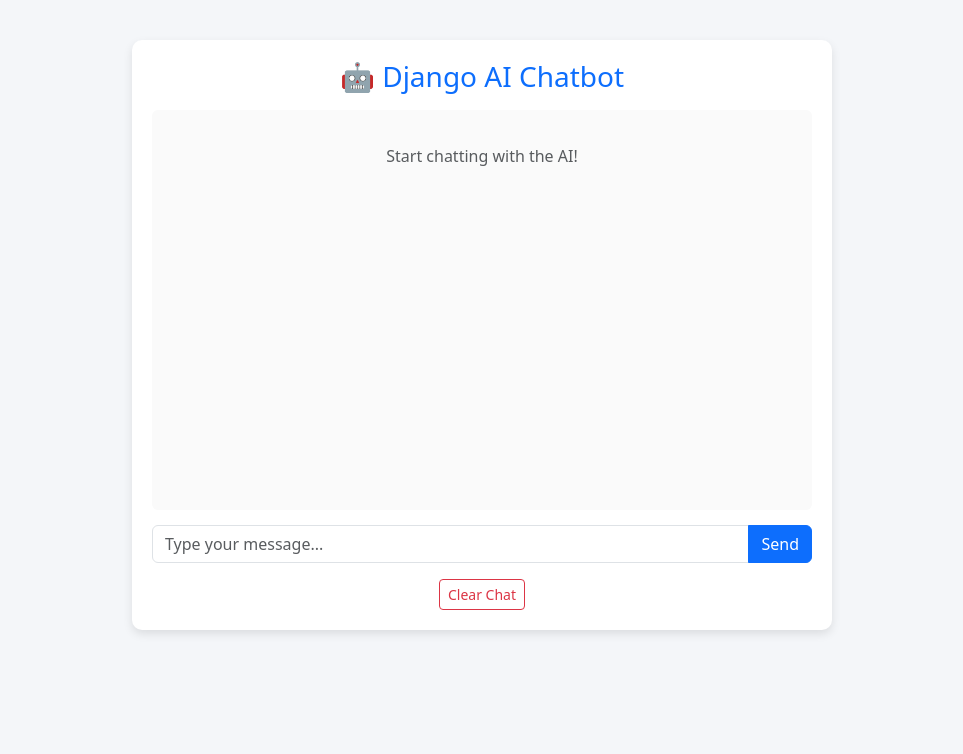
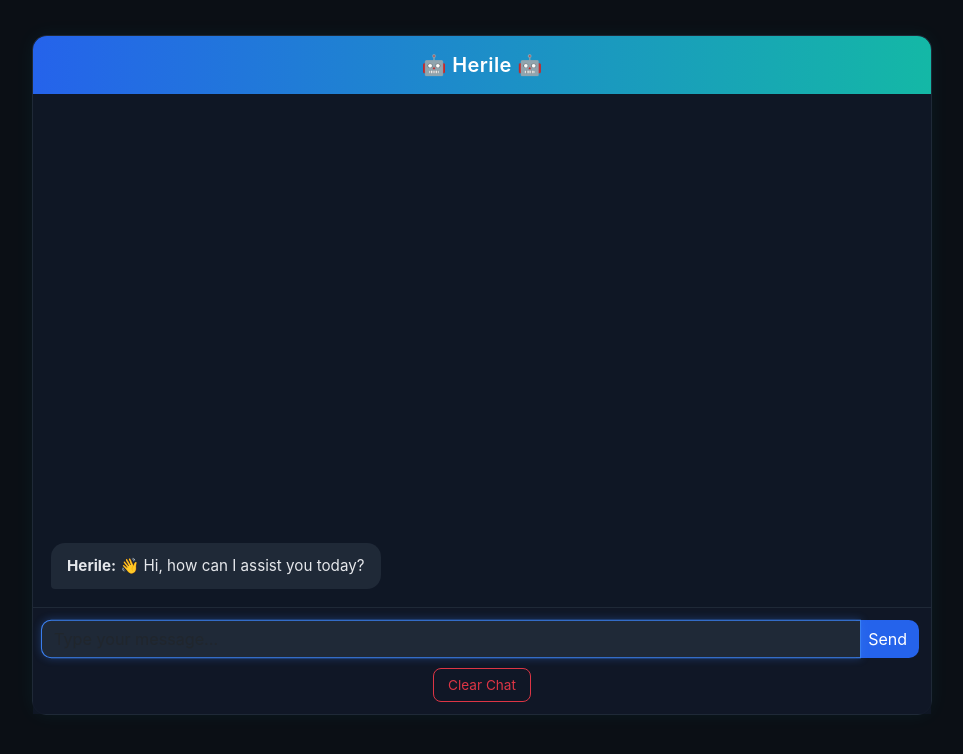
Before and after one commit to OMKAR-RASTOGI/ChatBot, a Django app: page / in a window 1280 px wide. Shown: the top 754 px of the page, without its empty margins (158-1121 px from the left). Run offline with Django 4.2, Linux system fonts and the light colour scheme; some libraries are stand-ins or nearby versions.

Commit message:
Updated UI

```diff
--- a/chat/templates/chat/chat.html
+++ b/chat/templates/chat/chat.html
@@ -4,72 +4,211 @@
     <meta charset="UTF-8">
     <title>AI Chatbot</title>
     <meta name="viewport" content="width=device-width, initial-scale=1">
-    <!-- Bootstrap CDN -->
+
     <link href="https://cdn.jsdelivr.net/npm/bootstrap@5.3.0/dist/css/bootstrap.min.css" rel="stylesheet">
+
     <style>
         body {
-            background: #f4f6f9;
+            background-color: #0b0f15; /* Removed image, kept dark background */
+            color: #e6e6e6;
+            font-family: "Inter", sans-serif;
         }
+
         .chat-container {
-            max-width: 700px;
-            margin: 40px auto;
-            background: white;
+            max-width: 900px;
+            margin: 35px auto;
+            background: rgba(17, 24, 39, 0.93);
+            border-radius: 14px;
+            height: 85vh;
+            display: flex;
+            flex-direction: column;
+            border: 1px solid #1f2937;
+            box-shadow: 0 0 20px rgba(0, 255, 255, 0.05);
+            backdrop-filter: blur(6px);
+        }
+
+        .chat-header {
+            background: linear-gradient(90deg, #2563eb, #14b8a6);
+            color: white;
+            border-radius: 14px 14px 0 0;
+            padding: 14px;
+            text-align: center;
+            font-size: 1.25rem;
+            font-weight: 600;
+            letter-spacing: 0.4px;
+        }
+
+        .chat-box {
+            flex: 1;
+            overflow-y: auto;
+            display: flex;
+            flex-direction: column-reverse;
+            padding: 18px;
+            gap: 12px;
+            scroll-behavior: smooth;
+        }
+
+        .msg {
+            max-width: 75%;
+            padding: 12px 16px;
+            border-radius: 14px;
+            line-height: 1.45;
+            font-size: 0.95rem;
+            animation: fadeIn 0.35s ease-in-out;
+        }
+
+        .user-msg {
+            background: #1e3a8a;
+            align-self: flex-end;
+            border-bottom-right-radius: 4px;
+            color: #dbeafe;
+        }
+
+        .bot-msg {
+            background: #1f2937;
+            align-self: flex-start;
+            border-bottom-left-radius: 4px;
+            color: #e5e7eb;
+        }
+
+        @keyframes fadeIn {
+            from { opacity: 0; transform: translateY(8px); }
+            to { opacity: 1; transform: translateY(0); }
+        }
+
+        .chat-input-section {
+            padding: 12px;
+            border-top: 1px solid #1f2937;
+            background: rgba(17, 24, 39, 0.85);
+        }
+
+        .form-control {
+            background: #1f2937;
+            border: 1px solid #334155;
+            color: white;
             border-radius: 10px;
-            padding: 20px;
-            box-shadow: 0px 4px 10px rgba(0,0,0,0.1);
         }
-        .chat-box {
-            height: 400px;
-            overflow-y: auto;
-            padding: 10px;
-            background: #fafafa;
-            border-radius: 6px;
-            margin-bottom: 15px;
+
+        .form-control:focus {
+            background: #1f2937;
+            color: white;
+            border-color: #3b82f6;
+            box-shadow: 0 0 8px #3b82f655;
+            transform: scale(1.01);
+            transition: 0.15s ease-in-out;
         }
-        .user-msg {
-            background: #d1e7dd;
-            padding: 10px 15px;
-            border-radius: 12px;
-            margin: 8px 0;
-            text-align: right;
+
+        .btn-primary {
+            background: #2563eb;
+            border: none;
+            border-radius: 10px;
+            transition: 0.2s;
         }
-        .bot-msg {
-            background: #e2e3e5;
-            padding: 10px 15px;
-            border-radius: 12px;
-            margin: 8px 0;
-            text-align: left;
+        .btn-primary:hover {
+            background: #1d4ed8;
+            transform: scale(1.03);
+        }
+
+        .clear-btn {
+            margin-top: 10px;
+            border-radius: 8px;
+            font-size: 0.85rem;
+            padding: 6px 14px;
         }
     </style>
 </head>
+
 <body>
-    <div class="chat-container">
-        <h3 class="text-center mb-3 text-primary">🤖 Django AI Chatbot</h3>
-        <div class="chat-box">
-    {% for msg in chat_history %}
-        {% if msg.role == "user" %}
-            <div class="user-msg"><strong>You:</strong> {{ msg.content }}</div>
-        {% else %}
-            <div class="bot-msg"><strong>Bot:</strong> {{ msg.content|safe }}</div>
-        {% endif %}
-    {% endfor %}
-    {% if not chat_history %}
-        <p class="text-muted text-center mt-4">Start chatting with the AI!</p>
-    {% endif %}
+
+<div class="chat-container">
+
+    <div class="chat-header">🤖 Herile 🤖</div>
+
+    <div id="chatBox" class="chat-box"></div>
+
+    <form id="chatForm" class="chat-input-section">
+        {% csrf_token %}
+        <div class="input-group">
+            <input type="text" id="messageInput" name="message" class="form-control"
+                   placeholder="Type your message..." required autofocus>
+            <button class="btn btn-primary" type="submit">Send</button>
+        </div>
+
+        <!-- ✅ Clear Chat Button Below Input -->
+        <div class="text-center">
+            <button type="button" id="clearChatBtn" class="btn btn-outline-danger clear-btn">Clear Chat</button>
+        </div>
+    </form>
 </div>
 
 
-        <form method="post">
-            {% csrf_token %}
-            <div class="input-group">
-                <input type="text" name="message" class="form-control" placeholder="Type your message..." required>
-                <button class="btn btn-primary" type="submit">Send</button>
-            </div>
-        </form>
+<script>
+const chatBox = document.getElementById("chatBox");
+const chatForm = document.getElementById("chatForm");
+const messageInput = document.getElementById("messageInput");
 
-        <div class="text-center mt-3">
-            <a href="{% url 'clear_chat' %}" class="btn btn-outline-danger btn-sm">Clear Chat</a>
-        </div>
-    </div>
+messageInput.focus();
+
+// Default Greeting
+function showGreeting() {
+    chatBox.innerHTML = "";
+    addMessage("bot", "👋 Hi, how can I assist you today?");
+}
+
+// Send on Enter
+messageInput.addEventListener("keypress", function(e) {
+    if (e.key === "Enter" && this.value.trim() !== "") {
+        e.preventDefault();
+        chatForm.requestSubmit();
+    }
+});
+
+function addMessage(role, text) {
+    const msgDiv = document.createElement("div");
+    msgDiv.classList.add("msg", role === "user" ? "user-msg" : "bot-msg");
+    msgDiv.innerHTML = `<strong>${role === "user" ? "You" : "Herile"}:</strong> ${text}`;
+    chatBox.prepend(msgDiv);
+}
+
+// Send Message AJAX
+chatForm.addEventListener("submit", async function(e) {
+    e.preventDefault();
+
+    let msg = messageInput.value.trim();
+    if (!msg) return;
+
+    addMessage("user", msg);
+    messageInput.value = "";
+    messageInput.focus();
+
+    const response = await fetch("", {
+        method: "POST",
+        headers: {
+            "X-CSRFToken": document.querySelector("[name=csrfmiddlewaretoken]").value,
+            "Content-Type": "application/json"
+        },
+        body: JSON.stringify({ message: msg })
+    });
+
+    const data = await response.json();
+    addMessage("bot", data.reply);
+    messageInput.focus();
+});
+
+// ✅ Clear Chat
+document.getElementById("clearChatBtn").addEventListener("click", async () => {
+    await fetch("{% url 'clear_chat' %}", {
+        method: "POST",
+        headers: { "X-CSRFToken": document.querySelector("[name=csrfmiddlewaretoken]").value }
+    });
+
+    showGreeting();
+    messageInput.focus();
+});
+
+// Load greeting on page load
+showGreeting();
+</script>
+
 </body>
 </html>
--- a/chat/views.py
+++ b/chat/views.py
@@ -1,13 +1,18 @@
-
-from django.shortcuts import render, redirect
+from django.shortcuts import render
+from django.http import JsonResponse
 import requests
 import markdown
-import os
+import json
 from django.conf import settings
 
 API_URL = "https://router.huggingface.co/v1/chat/completions"
 API_KEY = settings.API_KEY
-MODEL_NAME="meta-llama/Llama-3.1-8B-Instruct:novita"
+MODEL_NAME = "meta-llama/Llama-3.1-8B-Instruct:novita"
+
+DEFAULT_GREETING = {
+    "role": "assistant",
+    "content": "<strong>Bot:</strong> Hi! How can I assist you today? 😊"
+}
 
 def query_huggingface(messages):
     headers = {"Authorization": f"Bearer {API_KEY}"}
@@ -19,30 +24,44 @@
     except Exception:
         return "⚠️ Sorry, I couldn’t get a proper response from the model."
 
+
 def chat_view(request):
-    if "chat_history" not in request.session:
-        request.session["chat_history"] = []
+    # Initialize with greeting if chat empty
+    if "chat_history" not in request.session or not request.session["chat_history"]:
+        request.session["chat_history"] = [DEFAULT_GREETING]
 
     chat_history = request.session["chat_history"]
 
-    if request.method == "POST":
-        user_input = request.POST.get("message", "").strip()
+    # AJAX Request (No Page Reload)
+    if request.method == "POST" and request.headers.get("Content-Type") == "application/json":
+        data = json.loads(request.body)
+        user_input = data.get("message", "").strip()
+
         if user_input:
+            # Add user message
             chat_history.append({"role": "user", "content": user_input})
+
+            # Query AI Model
             reply = query_huggingface(chat_history)
 
-            # ✅ Convert markdown (AI response) to HTML for display
+            # Convert markdown to HTML
             formatted_reply = markdown.markdown(
                 reply,
                 extensions=["fenced_code", "tables", "nl2br"]
             )
 
+            # Add bot reply
             chat_history.append({"role": "assistant", "content": formatted_reply})
             request.session["chat_history"] = chat_history
-        return redirect("chat")
 
-    return render(request, "chat/chat.html", {"chat_history": chat_history})
+            return JsonResponse({"reply": formatted_reply})
+
+        return JsonResponse({"reply": "❗ Please type something..."})
+
+    # First page load → UI only
+    return render(request, "chat/chat.html")
+
 
 def clear_chat(request):
-    request.session["chat_history"] = []
-    return redirect("chat")
+    request.session["chat_history"] = [DEFAULT_GREETING]
+    return JsonResponse({"status": "cleared", "greeting": DEFAULT_GREETING["content"]})
```
Also changed, not shown: db.sqlite3.
